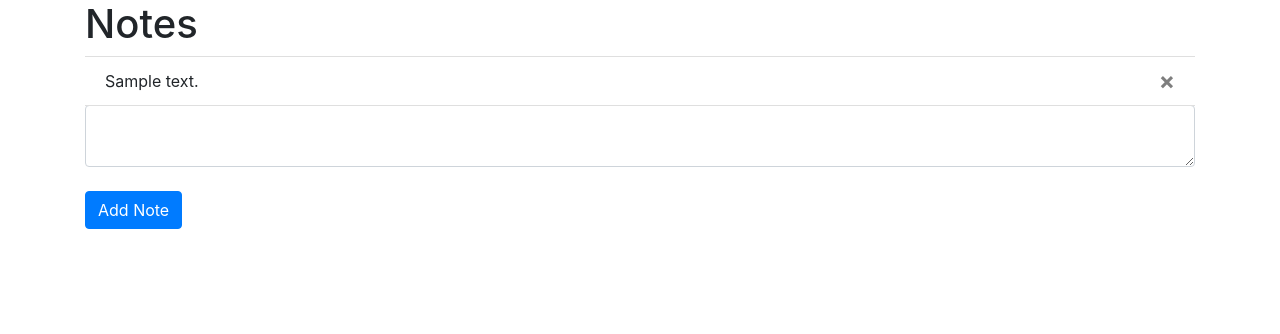
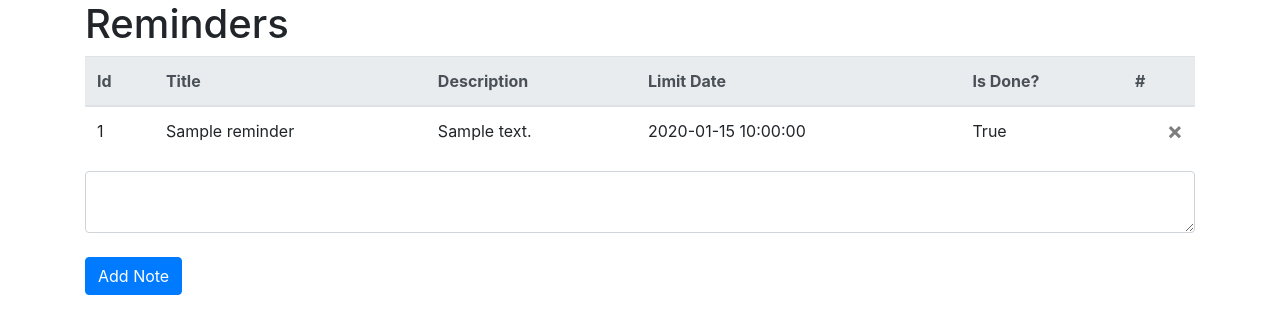
Before and after one commit to KaueReinbold/Reminders-Python, a Flask app: page / in a window 1280 px wide. Shown: the part 56-390 px from the top of the page. Run offline with Flask 2, Linux system fonts and the light colour scheme; a user stored in the database is signed in; tables that the repository leaves empty hold one stand-in row (values such as "Sample post"); some libraries are stand-ins or nearby versions.

Commit message:
feat: implement Reminder fields and list
Refs: #1

```diff
--- a/website/__init__.py
+++ b/website/__init__.py
@@ -23,7 +23,7 @@ def create_app():
     app.register_blueprint(views, url_prefix="/")
     app.register_blueprint(auth, url_prefix="/")
 
-    from .models import User, Note
+    from .models import User, Reminder
 
     create_database(app)
 
--- a/website/auth.py
+++ b/website/auth.py
@@ -67,7 +67,7 @@ def sign_up():
             db.session.add(new_user)
             db.session.commit()
 
-            login_user(user, remember=True)
+            login_user(new_user, remember=True)
 
             flash('Account created!.', category='success')
 
--- a/website/templates/home.html
+++ b/website/templates/home.html
@@ -1,17 +1,39 @@
 {% extends 'index.html' %} {% block title %}Home{% endblock %}\ {% block content
 %}
-<h1>Notes</h1>
-<ul class="list-group list-group-flush" id="~notes">
-  {% for note in user.notes %}
-  <li class="list-group-item">
-    {{ note.text }}
-    <button type="button" class="close" onClick="deleteNote({{ note.id }})">
-      <span aria-hidden="true">&times;</span>
-    </button>
-  </li>
+<h1>Reminders</h1>
 
-  {% endfor %}
-</ul>
+<table class="table" id="remindersTable">
+  <thead class="thead-light">
+    <tr>
+      <th scope="col">Id</th>
+      <th scope="col">Title</th>
+      <th scope="col">Description</th>
+      <th scope="col">Limit Date</th>
+      <th scope="col">Is Done?</th>
+      <th scope="col">#</th>
+    </tr>
+  </thead>
+  <tbody>
+    {% for reminder in user.reminders %}
+    <tr>
+      <td scope="row">{{ reminder.id }}</td>
+      <td>{{ reminder.title }}</td>
+      <td>{{ reminder.description }}</td>
+      <td>{{ reminder.limit_date }}</td>
+      <td>{{ reminder.is_done }}</td>
+      <td>
+        <button
+          type="button"
+          class="close"
+          onClick="deleteNote({{ reminder.id }})"
+        >
+          <span aria-hidden="true">&times;</span>
+        </button>
+      </td>
+    </tr>
+    {% endfor %}
+  </tbody>
+</table>
 
 <form method="post">
   <textarea class="form-control" name="note" id="note"></textarea>
--- a/website/views.py
+++ b/website/views.py
@@ -2,25 +2,50 @@ from flask import Blueprint, render_template, request, jsonify
 from flask.helpers import flash
 from flask_login import login_required, current_user
 import json
+import datetime
 
-from .models import Note
+from .models import Reminder
 from . import db
 
 views = Blueprint('views', __name__)
+
+
+def validate_date(date_text) -> datetime:
+    try:
+        return datetime.datetime.strptime(date_text, '%Y-%m-%d')
+    except ValueError:
+        return None
 
 
 @views.route('/', methods=['GET', 'POST'])
 @login_required
 def home():
     if request.method == 'POST':
-        note_text = request.form.get('note')
+        title = request.form.get('title')
+        description = request.form.get('description')
+        limit_date = validate_date(request.form.get('limit_date'))
+        is_done = request.form.get('is_done') or False
 
-        if len(note_text) < 1:
-            flash('Note is too short!', category='error')
+        if len(title) < 1:
+            flash('Title is too short!', category='error')
+        elif len(title) > 50:
+            flash('Title is too long!', category='error')
+        elif len(description) < 1:
+            flash('Description is too short!', category='error')
+        elif len(description) > 200:
+            flash('Description is too long!', category='error')
+        elif limit_date == None:
+            flash("Incorrect data format, should be YYYY-MM-DD", category='error')
         else:
-            note = Note(text=note_text, user_id=current_user.id)
+            reminder = Reminder(
+                title=title,
+                description=description,
+                limit_date=limit_date,
+                is_done=is_done,
+                user_id=current_user.id
+            )
 
-            db.session.add(note)
+            db.session.add(reminder)
             db.session.commit()
 
             flash('Note added!', category='success')
@@ -29,14 +54,14 @@ def home():
 
 
 @views.route('/delete-note', methods=['POST'])
-def delete_note():
-    note = json.loads(request.data)
-    note_id = note['noteId']
-    note = Note.query.get(note_id)
+def delete_reminder():
+    data = json.loads(request.data)
+    id = data['id']
+    reminder = Reminder.query.get(id)
 
-    if note:
-        if note.user_id == current_user.id:
-            db.session.delete(note)
+    if reminder:
+        if reminder.user_id == current_user.id:
+            db.session.delete(reminder)
             db.session.commit()
 
     return jsonify({})
```
Also changed, not shown: website/models.py (+7 -4 lines).
